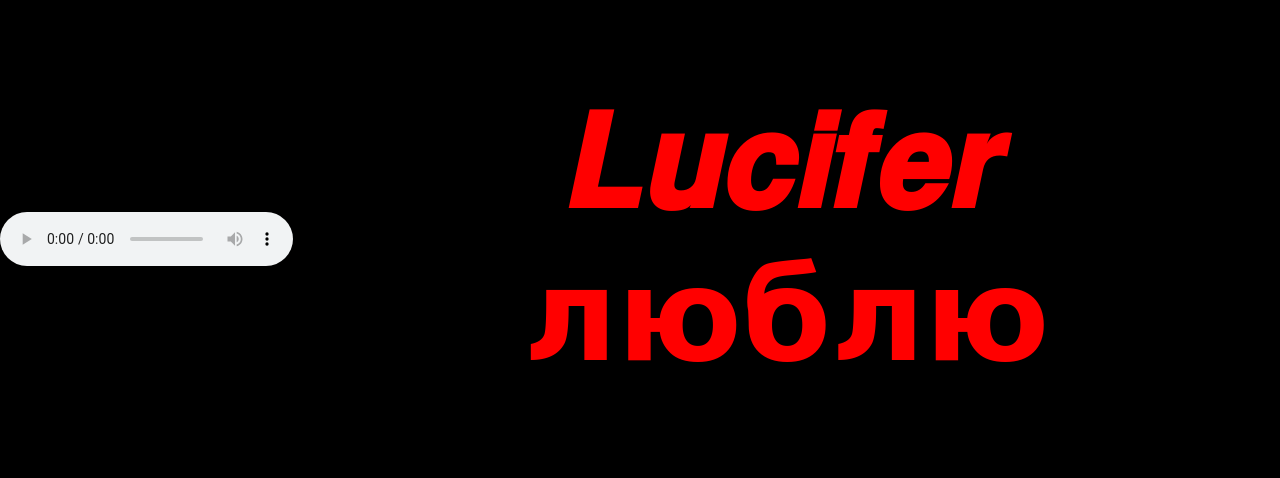
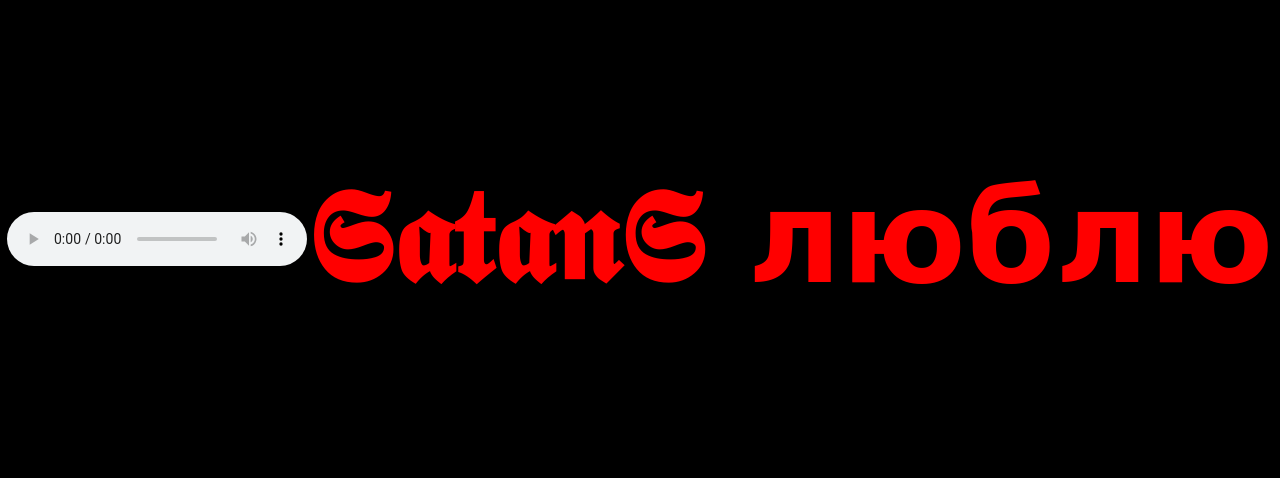
Before and after one commit to darkZeusWeb/keygroup777, a plain HTML site: page llove.html in a window 1280 px wide. Shown: the part 161-639 px from the top of the page. Drawn offline with Linux system fonts and the light colour scheme.

Commit message:
Update llove.html

```diff
--- a/llove.html
+++ b/llove.html
@@ -23,7 +23,7 @@
 <body>
   <audio id="music" src="satana/audio.mp3" controls></audio>
   <div class="love-text">
-    <h1>𝑳𝒖𝒄𝒊𝒇𝒆𝒓 люблю</h1>
+    <h1>𝕾𝖆𝖙𝖆𝖓𝕾 люблю</h1>
   </div>
 
   <script>
```
